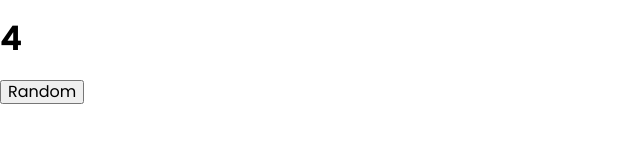
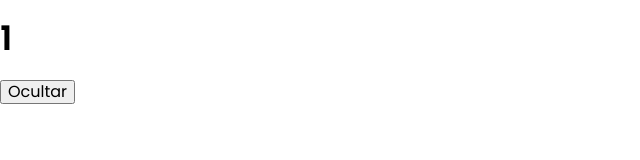
Before and after one commit to Coshiloco/Proyectos_React, a React (Vite) app: page / in a window 1280 px wide. Shown: the top 160 px of the page, without its empty margins (0-640 px from the left). Built offline with nearby package versions, Linux system fonts and the light colour scheme.

Commit message:
Desmontando componentes y memory leak

```diff
--- a/src/DesmontandoYMemoryLeaks.jsx
+++ b/src/DesmontandoYMemoryLeaks.jsx
@@ -1,3 +1,76 @@
-const DesmontandoYMemoryLeaks = () => {};
+import { useEffect, useState } from 'react';
+
+/* Como recordario cuando
+ ponemos los corchetes de un array como segundo parametro
+ en el useEffect se llaman dependencias
+ estas pueden ser desde variables hasta funciones */
+
+const Counter = () => {
+	const [count, setCount] = useState(0);
+
+	useEffect(() => {
+		const intervalId = setInterval(
+			() => setCount(prevCount => prevCount + 1),
+			5000
+		);
+		return () => {
+		  // Se ejecuta siempre antes de que se desmonte el componente
+			console.log('Clear Interval');
+			clearInterval(intervalId);
+		};
+	}, []);
+
+	return <h1>{count}</h1>;
+};
+
+/* formulando la hipotesis dle memory leak
+puede que signifique que como en la linea 26 tenemos un
+condicional que lo que quiere decir que cuando
+el estado de visible que esta inicializado como true
+esta en el 26 se pinta el componente de Counter
+porque cumple la condicion que de que el estado de visible esta a teue
+sin embargo cuando este esta false no se pinta
+el componente
+pero si hacemos que sea true otra vez debido a que tiene
+que renderizar de nuevo el componente
+la informacion del estado se resetea porque vuelve a carga desde el inicio
+el codigo del susodicho componente
+Por tanto se denomina memory leak a la imposibilidad de poder parar
+la creacion de los intervalos que como recordemos es infinita y debido a lo explicado
+arriba y dado que la unica manera de acceder a estos es con IntervalID no podemos pararlo
+ocasionando un memory leak
+Tal cual habia determinado por la determinacion de los hechos olo
+se va a pintar counter si en la linea que va depsues del div
+cumple y solo si este estado de visible tiene como valor
+el flag o bandera true
+Por lo tanto como este estado se desmonta el useEffect va a seguir modificando
+este estado aun cuando este ya no existe por la ocultacion
+del componente Counter y el nuevo renderizado que este tiene que hacer
+al poner el estado de visible en true otra vez porque ahi esta el verdadero
+truco y es que useeffect siempre se va a ejecutar mientras la aplicacion este
+corriendo y el setInterval va a ejecutar intervalos de forma infinita que en el
+punto en que el estado visible sea false no podremos parar de ninguna manera
+Por tanto React nos dara un error de que no se puede actualizar el estado
+de un componente que esta desmontado es decir aquel que ni se esta pintando
+ni se esta renderizando */
+
+/* Importante React cuando detecta que un componente se va a desmontar es decir
+no se va a renderizar mas lo que hace es ejecutar todas las limpiezas de side-effects
+que esten pendiendes como es el clearInterval una limpieza d eun side effect
+que es el setInterval
+empezando por su puesto por la inicializacion del estado que es 0 */
+
+const DesmontandoYMemoryLeaks = () => {
+	const [visible, setVisible] = useState(true);
+
+	return (
+		<div>
+			{visible && <Counter />}
+			<button onClick={() => setVisible(!visible)}>
+				{visible ? 'Ocultar' : 'Mostrar'}
+			</button>
+		</div>
+	);
+};
 
 export default DesmontandoYMemoryLeaks;
--- a/src/main.jsx
+++ b/src/main.jsx
@@ -5,6 +5,7 @@ import ContadorAsincrono from './asincronismo';
 import AppEventBubblingCapturingStopPropagation from './components/EventBubblingCapturingPropagation';
 import PruebaUseEffect from './components/HookUseEfect';
 import PruebaSetState from './components/PruebaState';
+import DesmontandoYMemoryLeaks from './DesmontandoYMemoryLeaks';
 import AppFormulariosNoControlados from './FormulariosNoControlados';
 import NoTodoSonSideEffects from './NoTodoSonSideEffects';
 import AppSideEffects from './sideeffects';
@@ -283,3 +284,4 @@ ReactDOM.render(<PruebaUseEffect />, container);
 ReactDOM.render(<AppSideEffects />, container);
 ReactDOM.render(<ContadorAsincrono />, container);
 ReactDOM.render(<NoTodoSonSideEffects />, container);
+ReactDOM.render(<DesmontandoYMemoryLeaks />, container);
```
